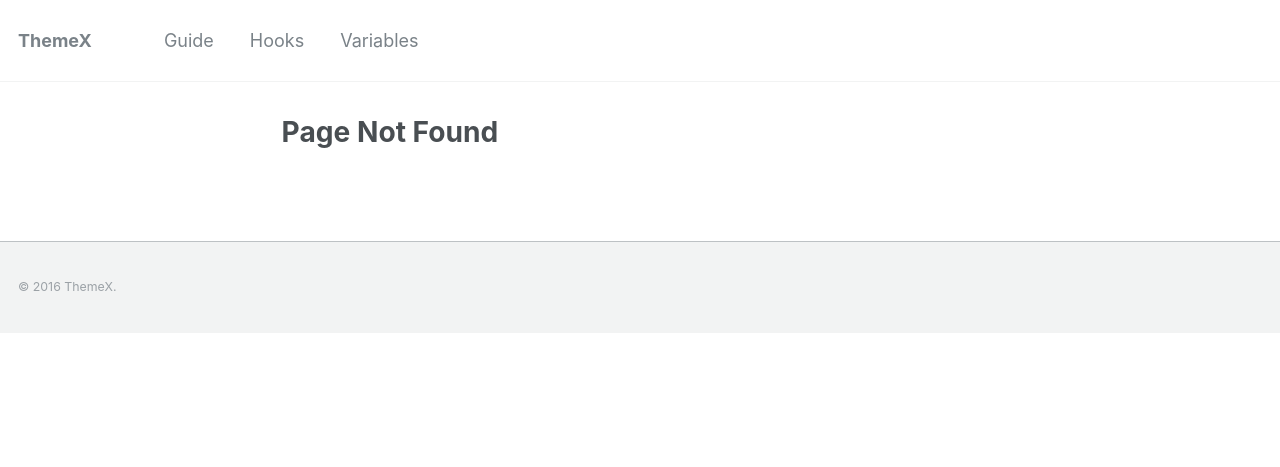
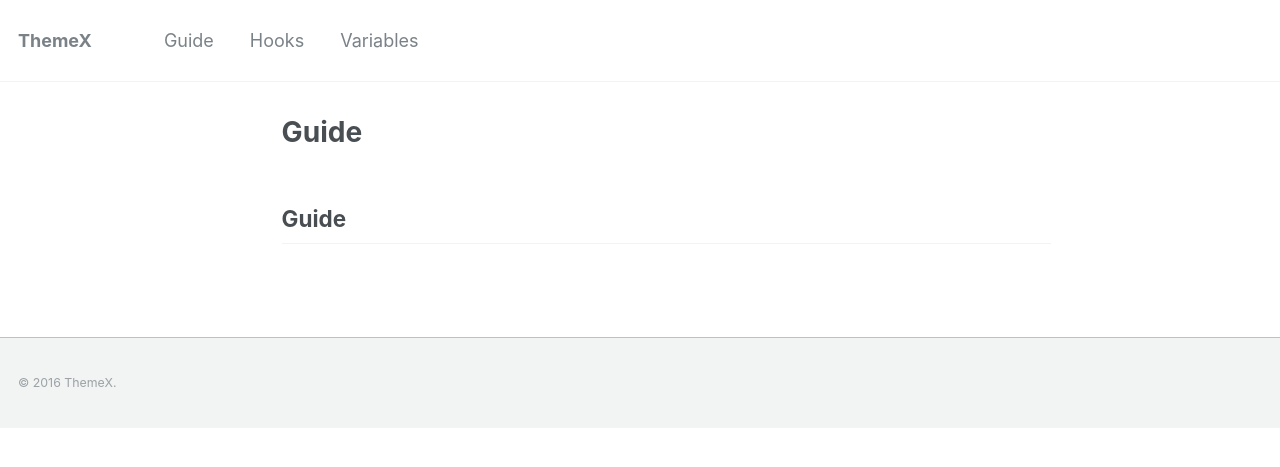
Before and after one commit to emiliobool/ThemeX, a Jekyll site: the page built from _pages/home.md, in a window 1280 px wide. Shown: the top 467 px of the page. Built offline with Jekyll 4.4.1, drawn with Linux system fonts in a browser that asks for light colours.

Commit message:
no message

```diff
--- a/_config.yml
+++ b/_config.yml
@@ -214,3 +214,4 @@ defaults:
       type: posts
     values:
       author_profile: false
+      layout: single
--- a/_pages/home.md
+++ b/_pages/home.md
@@ -1,6 +1,8 @@
 ---
-title: "Page Not Found"
+title: "Guide"
 layout: single
 sitemap: false
 permalink: /
 ---
+
+## Guide
```
Also changed, not shown: Gemfile.lock (deleted), 1 other file.
